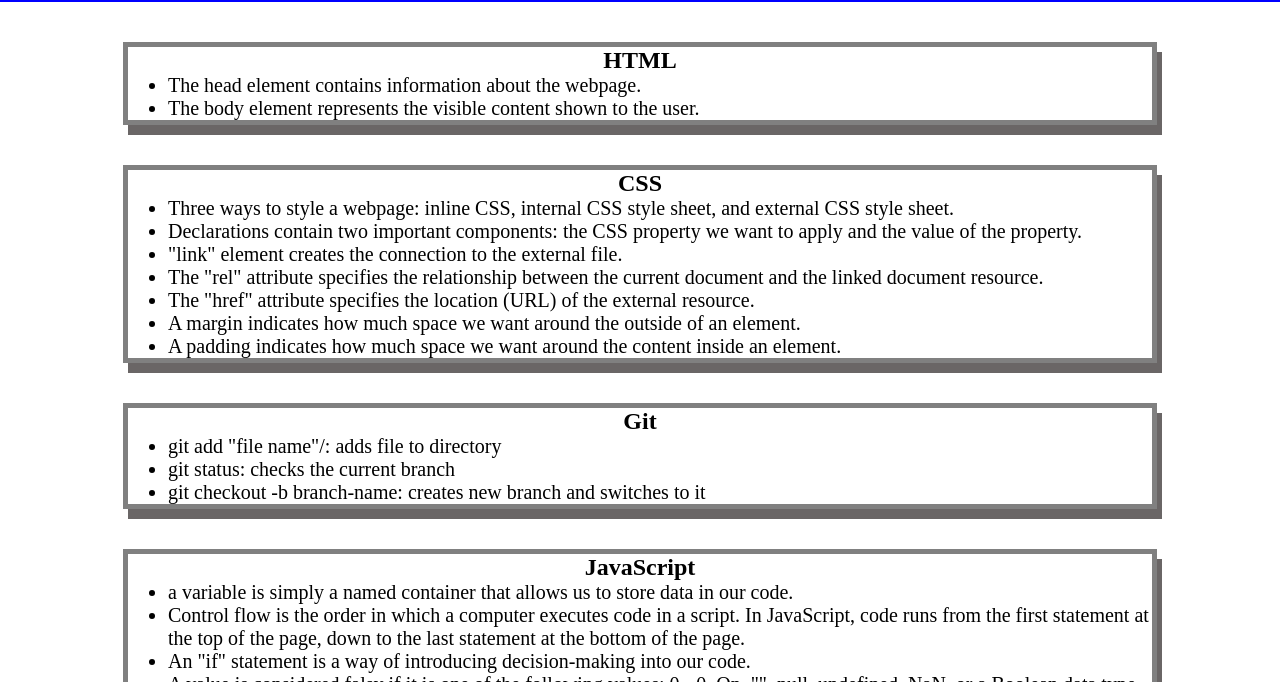
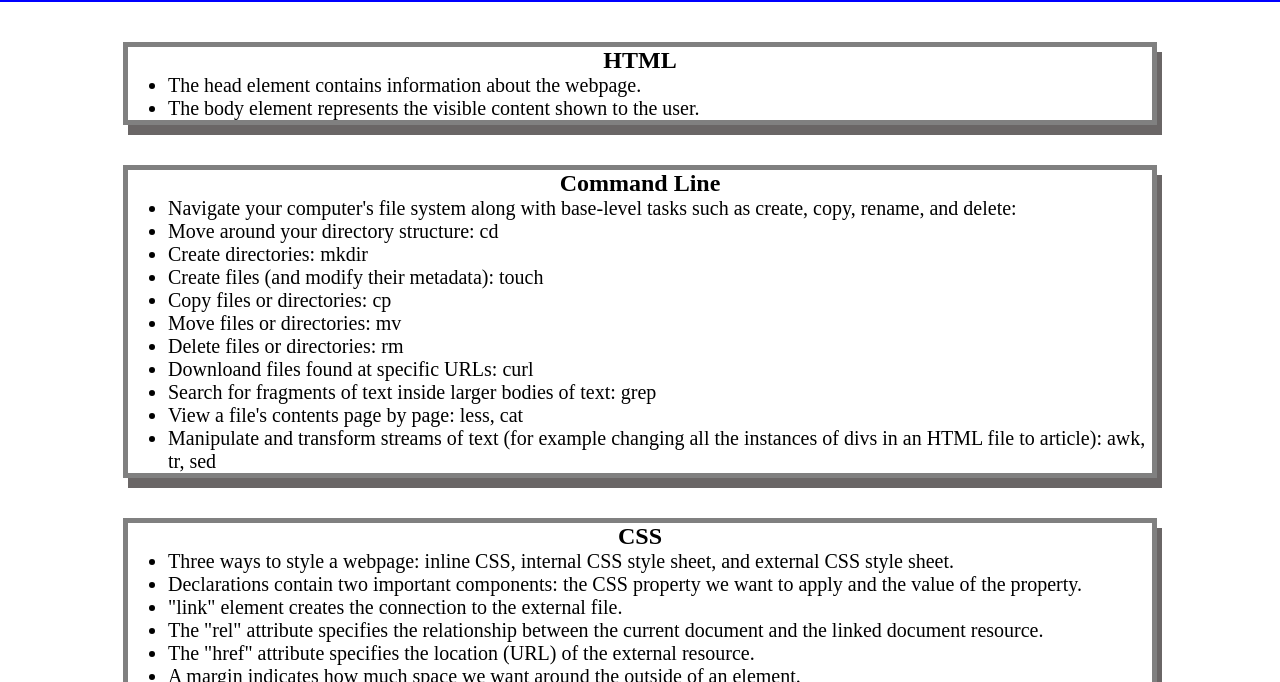
Before and after one commit to the-real-chrisp/prework-study-guide, a plain HTML site: page prework-study-guide/index.html in a window 1280 px wide. Shown: the part 118-800 px from the top of the page. Drawn offline with Linux system fonts and the light colour scheme.

Commit message:
added Command Line section and notes for command line

```diff
--- a/prework-study-guide/index.html
+++ b/prework-study-guide/index.html
@@ -19,6 +19,22 @@
         <ul>
           <li>The head element contains information about the webpage.</li>
           <li>The body element represents the visible content shown to the user.</li>
+        </ul>
+      </section>
+      <section class="card" id="command-line-section">
+        <h2>Command Line</h2>
+        <ul>
+          <li>Navigate your computer's file system along with base-level tasks such as create, copy, rename, and delete:
+          <li>Move around your directory structure: cd</li>
+          <li>Create directories: mkdir</li>
+          <li>Create files (and modify their metadata): touch</li>
+          <li>Copy files or directories: cp</li>
+          <li>Move files or directories: mv</li>
+          <li>Delete files or directories: rm</li>
+          <li>Downloand files found at specific URLs: curl
+          <li>Search for fragments of text inside larger bodies of text: grep</li>
+          <li>View a file's contents page by page: less, cat</li>
+          <li>Manipulate and transform streams of text (for example changing all the instances of divs in an HTML file to article): awk, tr, sed</li>
         </ul>
       </section>
 
```
